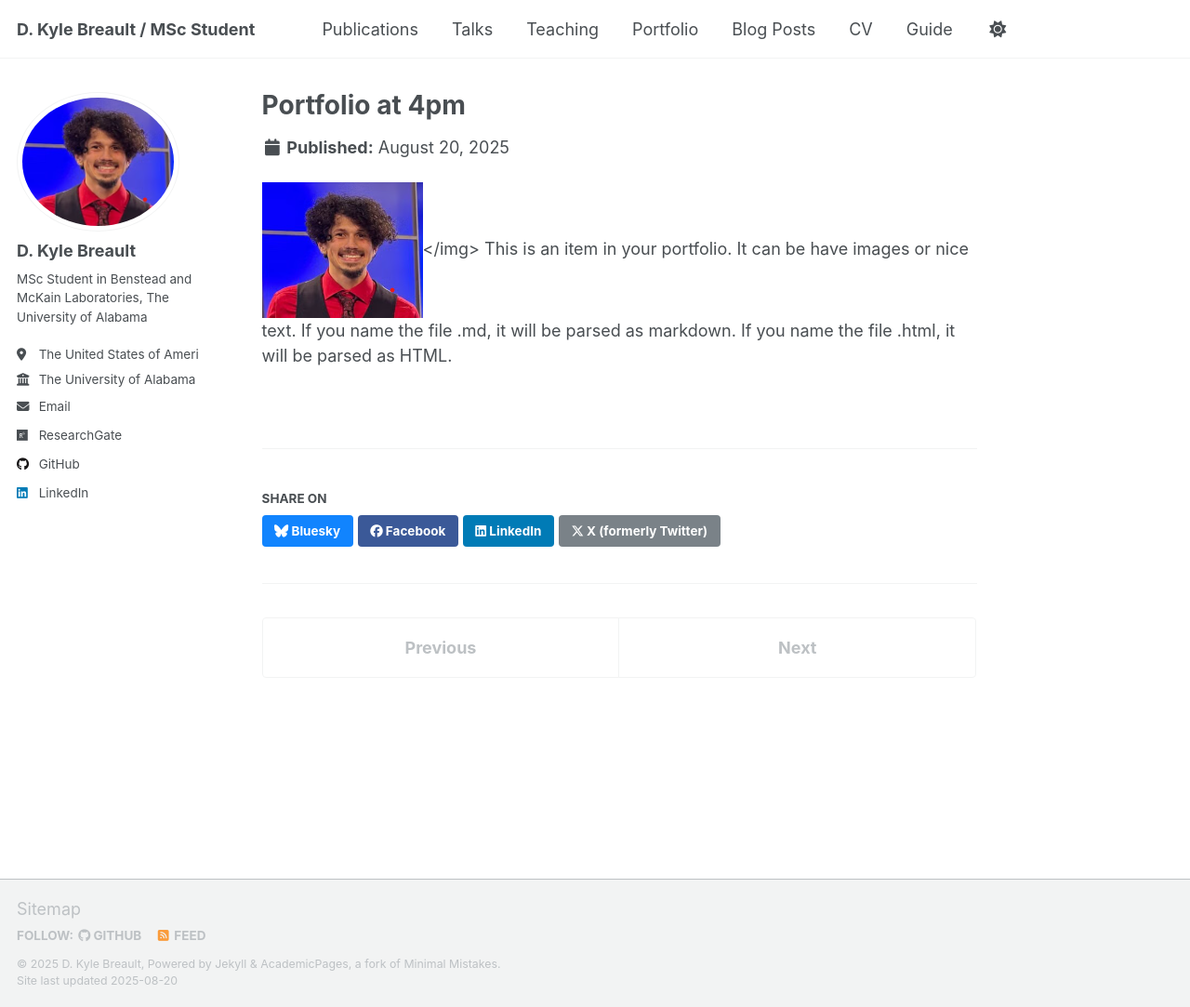
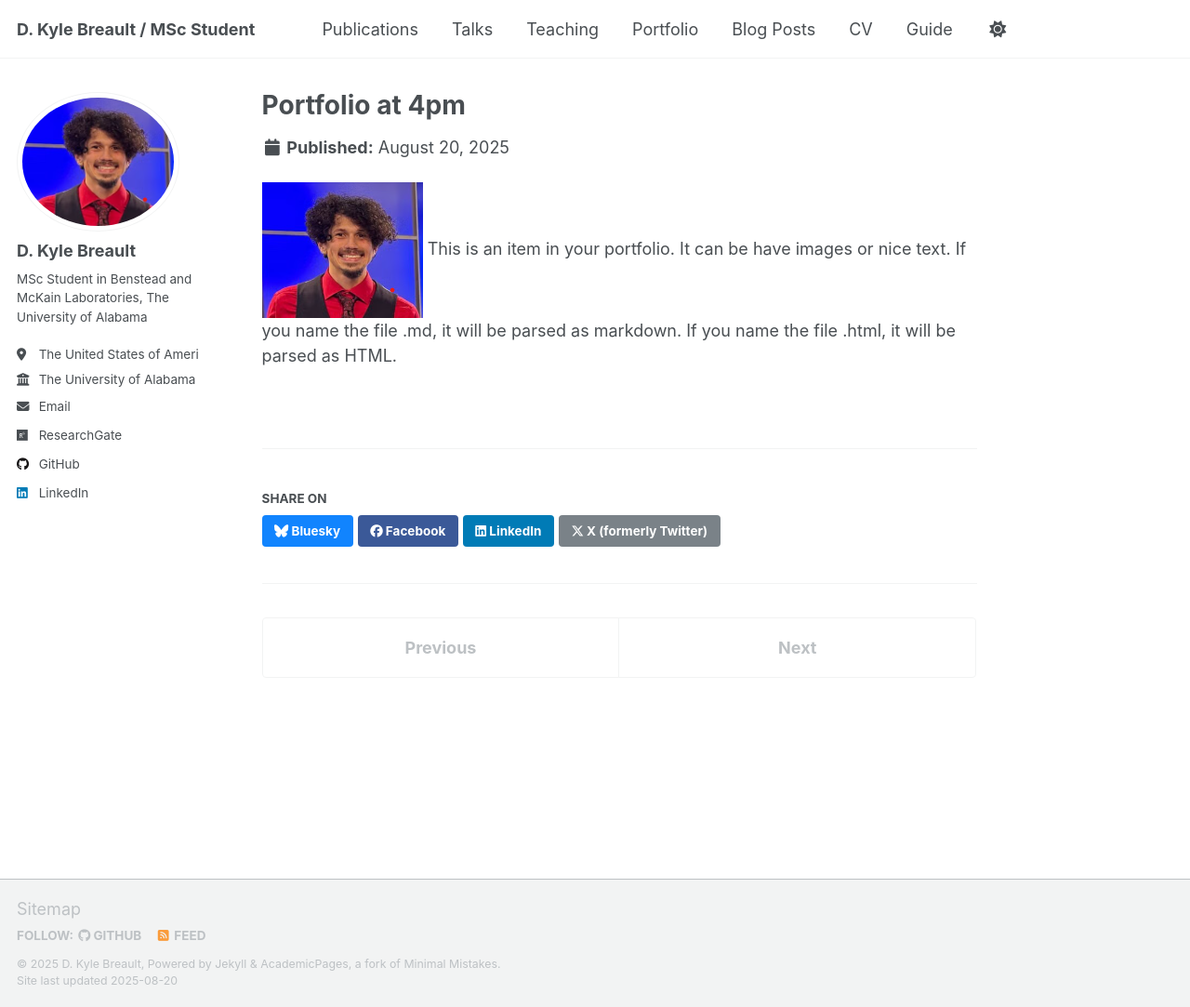
Before and after one commit to KyleBreault/.github.io, a Jekyll site: the page built from _portfolio/portfolio-1.md, in a window 1280 px wide and 1083 px high. Shown: the whole window at 93% size. Built offline with Jekyll 4.4.1, drawn with Linux system fonts in a browser that asks for light colours; a script that is not in the unit is left out.

Commit message:
Update portfolio-1.md

```diff
--- a/_portfolio/portfolio-1.md
+++ b/_portfolio/portfolio-1.md
@@ -3,6 +3,6 @@ title: "Portfolio at 4pm"
 excerpt: "Short description of portfolio item number 1<br/><img src='/.github.io/images/sturgeon.png/'>"
 collection: portfolio
 ---
-<img src="https://github.com/KyleBreault/.github.io/blob/master/images/DARYL.png"></img>
+<img src="https://github.com/KyleBreault/.github.io/blob/master/images/DARYL.png">
 <!-- ![Sturgeon](/images/sturgeon.png/) -->
 This is an item in your portfolio. It can be have images or nice text. If you name the file .md, it will be parsed as markdown. If you name the file .html, it will be parsed as HTML.
```
